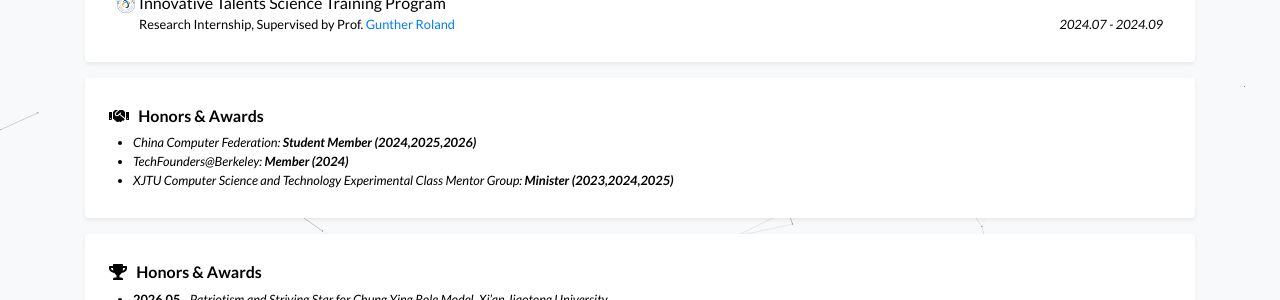
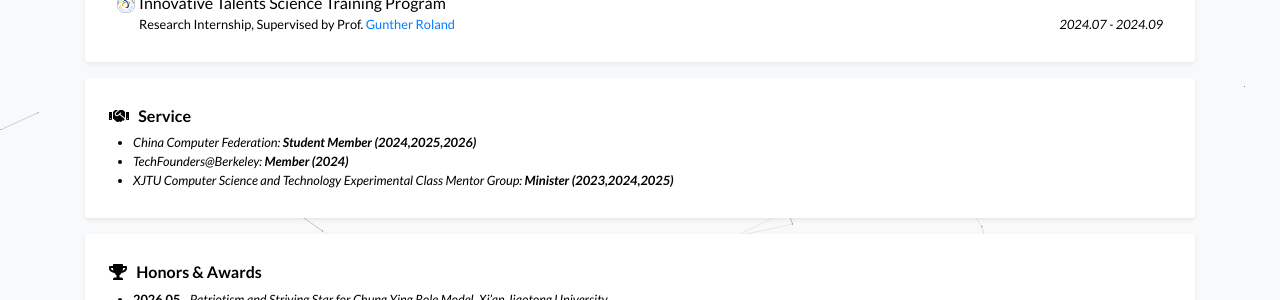
Before and after one commit to Shengxiang-Lin/Shengxiang-Lin.github.io, a Jekyll site: the page built from index.html, in a window 1280 px wide and 900 px high, scrolled down 853 px. Shown: the part 154-454 px from the top of the window. Built offline with Jekyll 4.4.1, drawn with Linux system fonts in a browser that asks for light colours; a style sheet for code colours, icons or effects is not loaded.

Commit message:
Update experience_card.html

```diff
--- a/_includes/widgets/experience_card.html
+++ b/_includes/widgets/experience_card.html
@@ -80,7 +80,7 @@
                     {% if site.data.profile.service %}
                     <div class="col-md-12">
                         <div class="my-1">
-                            <h6><i class="fas fa-handshake"></i> &nbsp; {% include i18n.html key="honors_awards" %}</h6>
+                            <h6><i class="fas fa-handshake"></i> &nbsp; {% include i18n.html key="service" %}</h6>
                             <div class="mx-2">
                                 <ul class="list small pl-3 mb-1">
                                     <div class="row">
```
